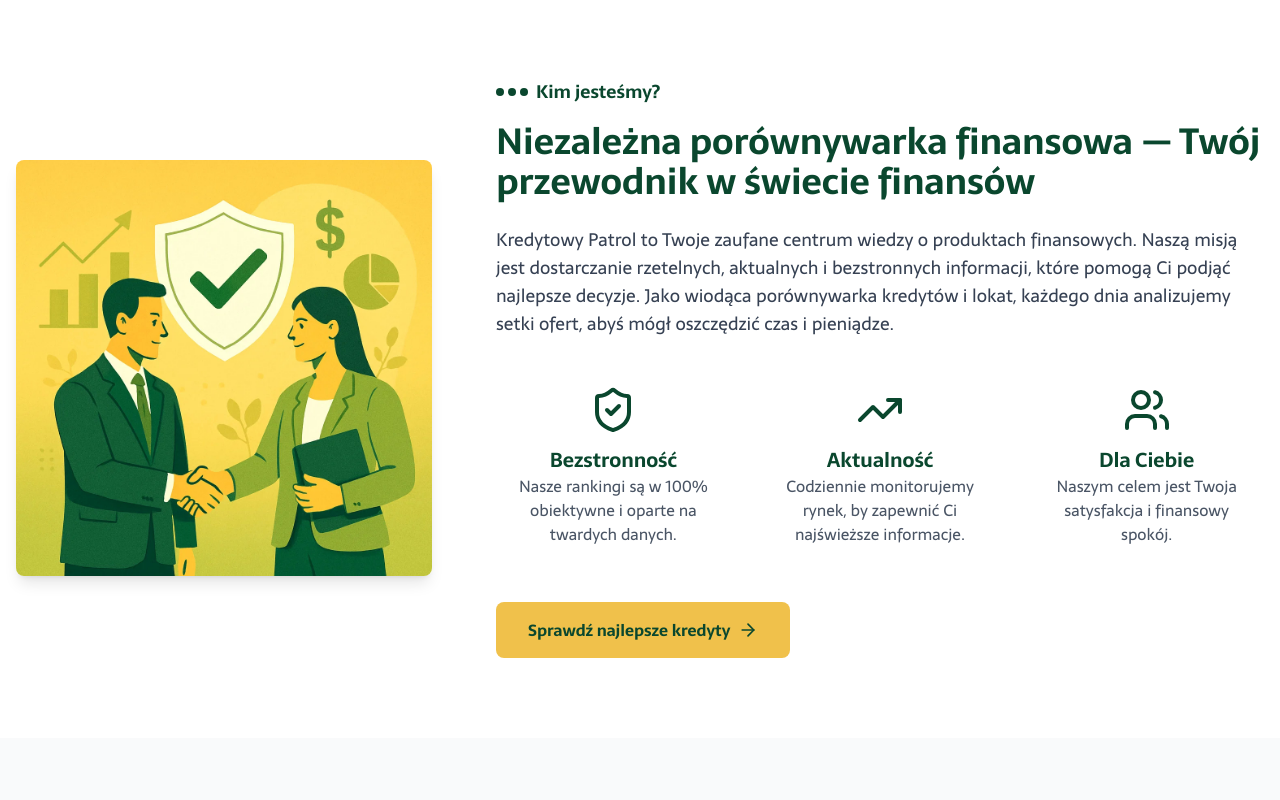
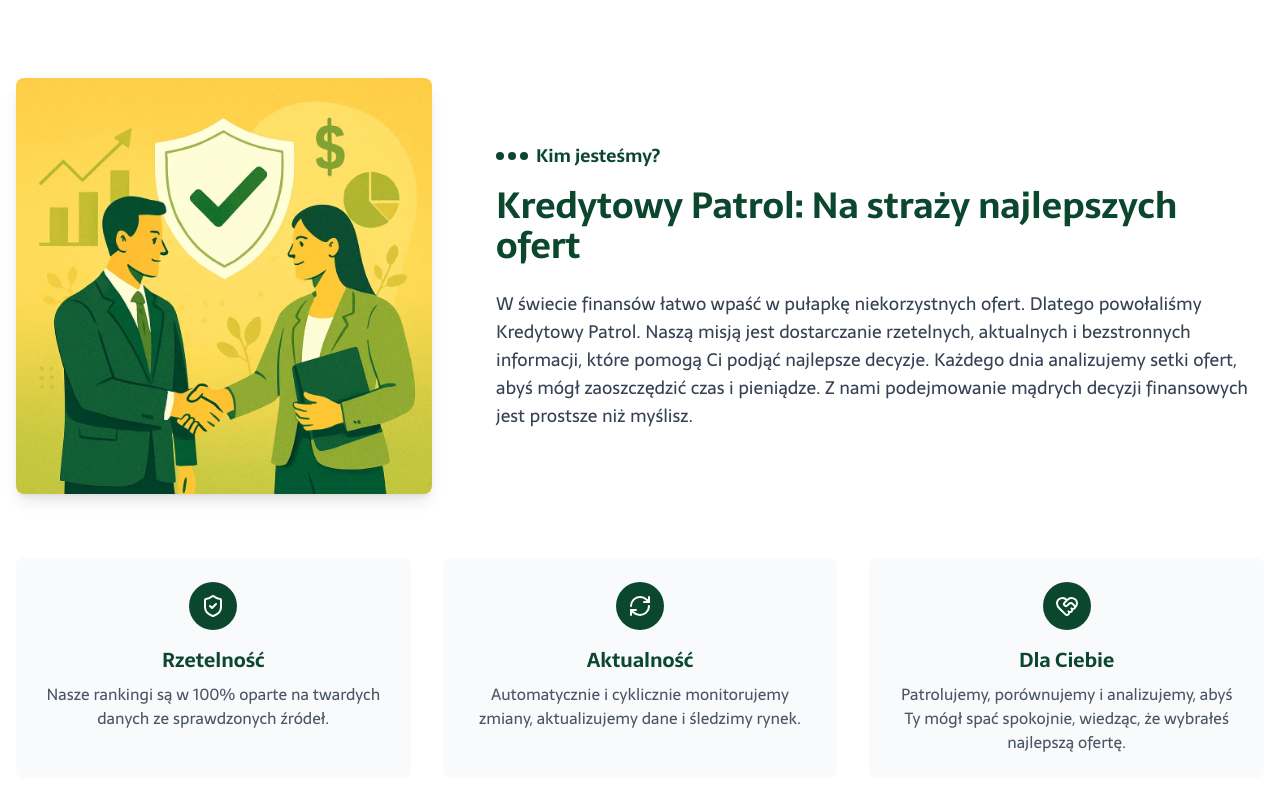
Before and after one commit to czerwinskicez/kredytowy-patrol-vercel, a Next.js app: page / in a window 1280 px wide. Shown: the part 1260-2060 px from the top of the page. Built offline with nearby package versions, Linux system fonts and the light colour scheme; no server answers.

Commit message:
jakies kurwa zmiany

```diff
--- a/src/components/AboutSection.tsx
+++ b/src/components/AboutSection.tsx
@@ -1,11 +1,12 @@
 import React from 'react';
-import { ArrowRightIcon, ShieldCheckIcon, TrendingUpIcon, UsersIcon } from 'lucide-react';
+import { ShieldCheckIcon, RefreshCwIcon, HeartHandshakeIcon } from 'lucide-react';
 
 export function AboutSection() {
   return (
     <section className="bg-white py-20">
       <div className="container mx-auto px-4">
-        <div className="flex flex-col lg:flex-row items-center">
+        {/* Grafika i nagłówek z paragrafem na jednej wysokości */}
+        <div className="flex flex-col lg:flex-row items-center mb-16">
           <div className="lg:w-1/3 mb-12 lg:mb-0 flex justify-center">
             <img
               src="/trust.jpg"
@@ -24,36 +25,36 @@
               </div>
             </div>
             <h2 className="text-3xl md:text-4xl font-bold mb-6 text-[#0a472e]">
-              Niezależna porównywarka finansowa — Twój przewodnik w świecie finansów
+              Kredytowy Patrol: Na straży najlepszych ofert
             </h2>
-            <p className="text-gray-700 mb-8 text-lg">
-              Kredytowy Patrol to Twoje zaufane centrum wiedzy o produktach finansowych. Naszą misją jest dostarczanie rzetelnych, aktualnych i bezstronnych informacji, które pomogą Ci podjąć najlepsze decyzje. Jako wiodąca porównywarka kredytów i lokat, każdego dnia analizujemy setki ofert, abyś mógł oszczędzić czas i pieniądze.
+            <p className="text-gray-700 text-lg">
+              W świecie finansów łatwo wpaść w pułapkę niekorzystnych ofert. Dlatego powołaliśmy Kredytowy Patrol. Naszą misją jest dostarczanie rzetelnych, aktualnych i bezstronnych informacji, które pomogą Ci podjąć najlepsze decyzje. Każdego dnia analizujemy setki ofert, abyś mógł zaoszczędzić czas i pieniądze. Z nami podejmowanie mądrych decyzji finansowych jest prostsze niż myślisz.
             </p>
-            <div className="grid grid-cols-1 md:grid-cols-3 gap-8 mb-10">
-              <div className="flex flex-col items-center text-center p-4 rounded-lg">
-                <ShieldCheckIcon className="w-12 h-12 text-[#0a472e] mb-3" />
-                <h3 className="text-xl font-bold text-[#0a472e]">Bezstronność</h3>
-                <p className="text-gray-600">Nasze rankingi są w 100% obiektywne i oparte na twardych danych.</p>
-              </div>
-              <div className="flex flex-col items-center text-center p-4 rounded-lg">
-                <TrendingUpIcon className="w-12 h-12 text-[#0a472e] mb-3" />
-                <h3 className="text-xl font-bold text-[#0a472e]">Aktualność</h3>
-                <p className="text-gray-600">Codziennie monitorujemy rynek, by zapewnić Ci najświeższe informacje.</p>
-              </div>
-              <div className="flex flex-col items-center text-center p-4 rounded-lg">
-                <UsersIcon className="w-12 h-12 text-[#0a472e] mb-3" />
-                <h3 className="text-xl font-bold text-[#0a472e]">Dla Ciebie</h3>
-                <p className="text-gray-600">Naszym celem jest Twoja satysfakcja i finansowy spokój.</p>
-              </div>
+          </div>
+        </div>
+
+        {/* Trzy karty inline */}
+        <div className="grid grid-cols-1 md:grid-cols-3 gap-8">
+          <div className="flex flex-col items-center text-center p-6 bg-gray-50 rounded-lg transition-all duration-300 hover:shadow-md hover:-translate-y-1">
+            <div className="w-12 h-12 rounded-full bg-[#0a472e] flex items-center justify-center text-white mb-4">
+              <ShieldCheckIcon className="w-6 h-6" />
             </div>
-            <div className="text-center lg:text-left">
-              <a
-                href="/kredyty/gotowkowy"
-                className="inline-flex items-center px-8 py-4 bg-[#f0c14b] text-[#0a472e] font-bold rounded-lg hover:bg-opacity-90 transition-colors"
-              >
-                Sprawdź najlepsze kredyty <ArrowRightIcon className="w-5 h-5 ml-2" />
-              </a>
+            <h3 className="text-xl font-semibold mb-2 text-[#0a472e]">Rzetelność</h3>
+            <p className="text-gray-600">Nasze rankingi są w 100% oparte na twardych danych ze sprawdzonych źródeł.</p>
+          </div>
+          <div className="flex flex-col items-center text-center p-6 bg-gray-50 rounded-lg transition-all duration-300 hover:shadow-md hover:-translate-y-1">
+            <div className="w-12 h-12 rounded-full bg-[#0a472e] flex items-center justify-center text-white mb-4">
+              <RefreshCwIcon className="w-6 h-6" />
             </div>
+            <h3 className="text-xl font-semibold mb-2 text-[#0a472e]">Aktualność</h3>
+            <p className="text-gray-600">Automatycznie i cyklicznie monitorujemy zmiany, aktualizujemy dane i śledzimy rynek.</p>
+          </div>
+          <div className="flex flex-col items-center text-center p-6 bg-gray-50 rounded-lg transition-all duration-300 hover:shadow-md hover:-translate-y-1">
+            <div className="w-12 h-12 rounded-full bg-[#0a472e] flex items-center justify-center text-white mb-4">
+              <HeartHandshakeIcon className="w-6 h-6" />
+            </div>
+            <h3 className="text-xl font-semibold mb-2 text-[#0a472e]">Dla Ciebie</h3>
+            <p className="text-gray-600">Patrolujemy, porównujemy i analizujemy, abyś Ty mógł spać spokojnie, wiedząc, że wybrałeś najlepszą ofertę.</p>
           </div>
         </div>
       </div>
```
